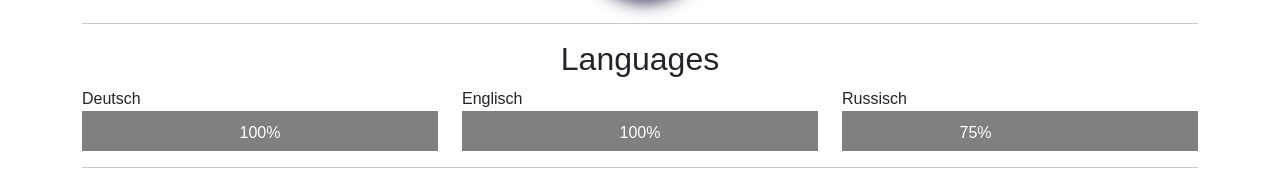
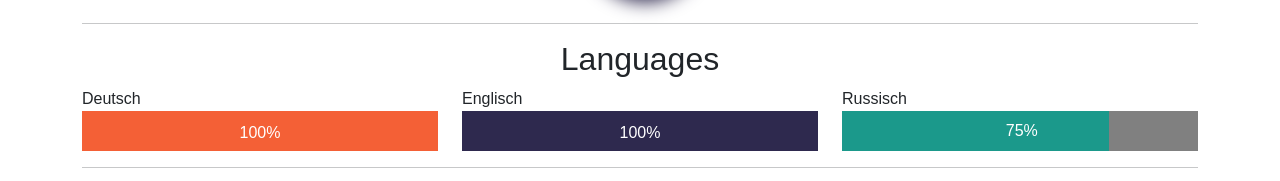
Before and after one commit to vriemer/code-camp-dotsource-02-2022, a plain HTML site: page index.html in a window 1280 px wide. Shown: the part 1567-1748 px from the top of the page. Drawn offline with nearby package versions, Linux system fonts and the light colour scheme.

Commit message:
[02-basics-css] fix deivce width error meta, structural changes accorng to percentage bar

```diff
--- a/index.html
+++ b/index.html
@@ -2,7 +2,7 @@
 <html lang="de">
     <head>
         <meta charset="utf-8">
-        <meta name="viewport" content="width=device, initial-scale=1.0">
+        <meta name="viewport" content="width=device-width, initial-scale=1.0">
         <title>Portfolio</title>
         <link href="https://cdn.jsdelivr.net/npm/bootstrap@5.1.3/dist/css/bootstrap.min.css" rel="stylesheet">
         <link rel="stylesheet" href="style.css">
@@ -98,7 +98,8 @@
                     <div class="col-md-4 language__item">
                         Russisch
                         <div class="language__percentage">
-                            <span class="language__percentage-value" style="width: 75%;">75%</span>
+                            <div class="language__percentage--custom">75%</div>
+                            <div class="language__percentage-value language__percentage--not-full" style="width: 75%;"></div>
                         </div>
                     </div>
                 </div>
--- a/style.css
+++ b/style.css
@@ -90,12 +90,14 @@ footer {
     background-color: grey;
 }
 
+.language__item:nth-child(3) .language__percentage {
+    position: relative;
+}
+
 .language__percentage--custom {
-    position: relative;
-    height: 40px;
-    z-index: 2;
-    line-height: 2.3;
-    text-align: center;
+    position: absolute;
+    left: 46%;
+    line-height: 2.5;
     color: white;
 }
 
@@ -114,11 +116,17 @@ footer {
     text-align: center;
 }
 
-.language .language__item:nth-of-type(1) .language__percentage-value {}
+.language .language__item:nth-of-type(1) .language__percentage-value {
+    background-color: #F46036;
+}
 
-.language .language__item:nth-of-type(2) .language__percentage-value {}
+.language .language__item:nth-of-type(2) .language__percentage-value {
+    background-color: #2e294e;
+}
 
-.language .language__item:nth-of-type(3) .language__percentage-value {}
+.language .language__item:nth-of-type(3) .language__percentage-value {
+    background-color: #1B998B;
+}
 
 /** --- HOBBY -------------- */
 .hobby {}
```
